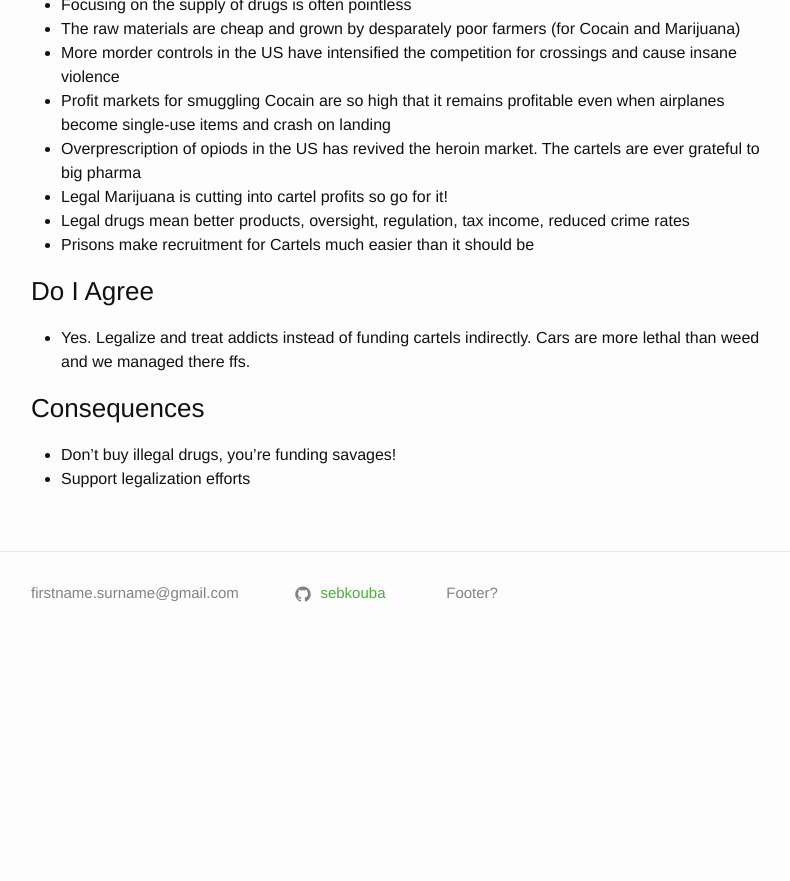
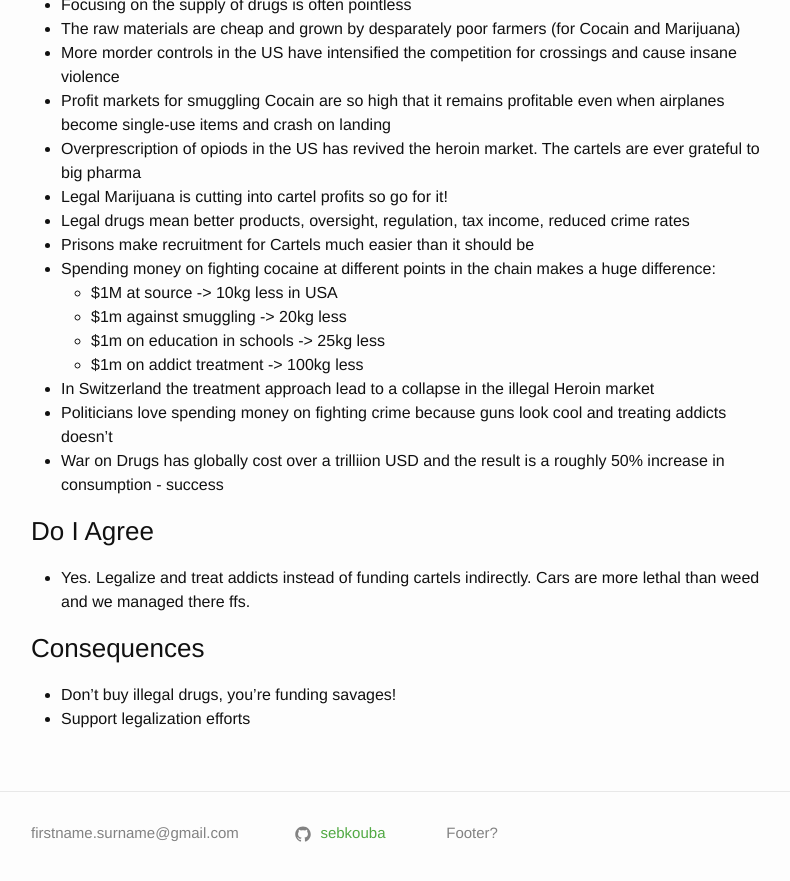
Before and after one commit to sebkouba/sebkouba.github.io, a Jekyll site: the page built from _posts/2018-09-12-drug-cartel.md, in a window 1280 px wide and 900 px high, scrolled down 976 px. Shown: the top 881 px of the window, without its empty margins (239-1029 px from the left). Built offline with Jekyll 4.4.1, drawn with Linux system fonts in a browser that asks for light colours; before the commit the page ends 1640 px from its top, so only the background shows below that.

Commit message:
more drug stuff

```diff
--- a/_posts/2018-09-12-drug-cartel.md
+++ b/_posts/2018-09-12-drug-cartel.md
@@ -26,6 +26,14 @@ tags:
 - Legal Marijuana is cutting into cartel profits so go for it!
 - Legal drugs mean better products, oversight, regulation, tax income, reduced crime rates
 - Prisons make recruitment for Cartels much easier than it should be
+- Spending money on fighting cocaine at different points in the chain makes a huge difference:
+   - $1M at source -> 10kg less in USA
+   - $1m against smuggling -> 20kg less
+   - $1m on education in schools -> 25kg less
+   - $1m on addict treatment -> 100kg less
+- In Switzerland the treatment approach lead to a collapse in the illegal Heroin market
+- Politicians love spending money on fighting crime because guns look cool and treating addicts doesn't
+- War on Drugs has globally cost over a trilliion USD and the result is a roughly 50% increase in consumption - success
 
 ### Do I Agree
 - Yes. Legalize and treat addicts instead of funding cartels indirectly. Cars are more lethal than weed and we managed there ffs.
```
